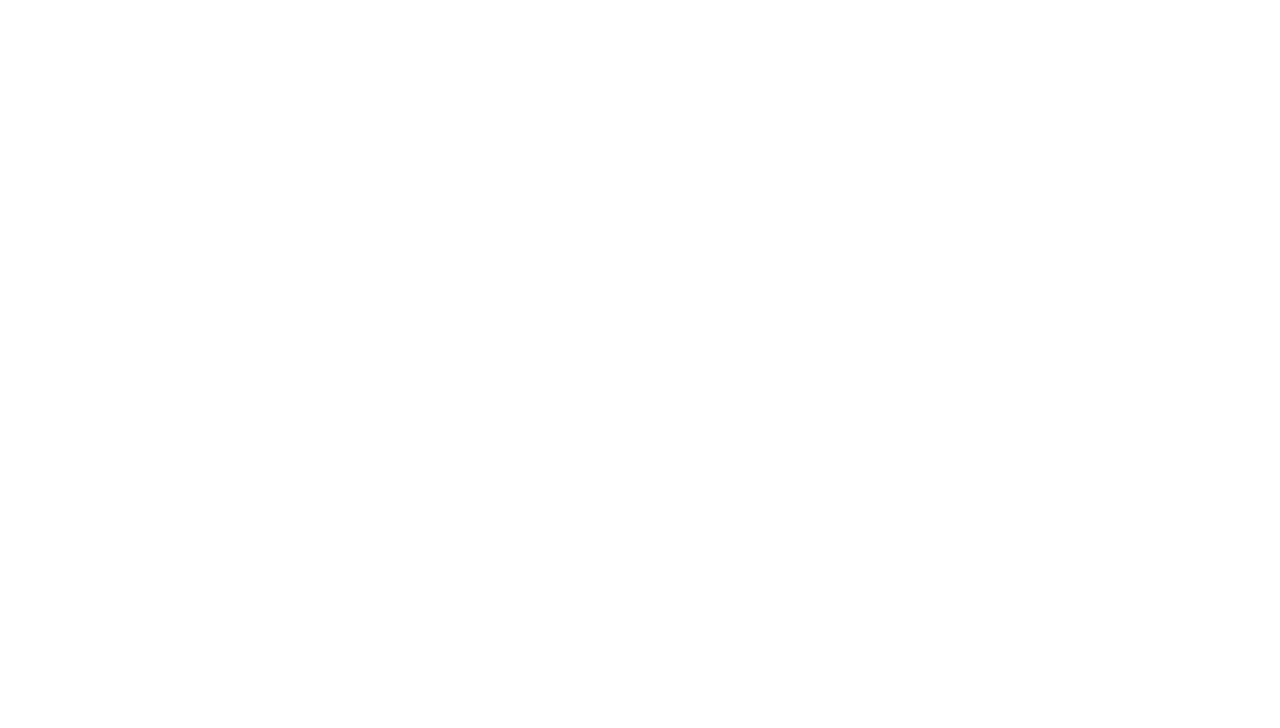
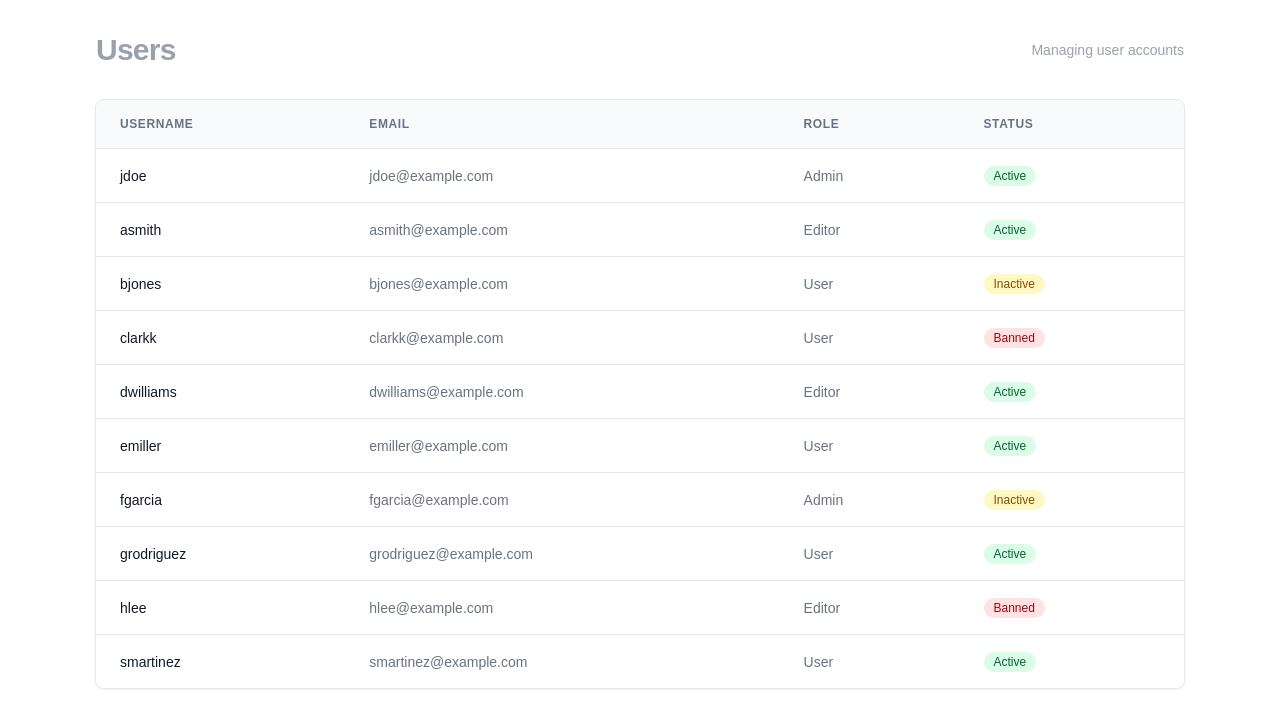
Before and after one commit to pooyasj/practice-ai, a Next.js app: page / in a window 1280 px wide. Shown: the top 728 px of the page. Built offline with nearby package versions, Linux system fonts and the light colour scheme.

Commit message:
Creating an initial table consisting of 10 users

```diff
--- a/app/page.tsx
+++ b/app/page.tsx
@@ -1,11 +1,17 @@
 import React from 'react';
+import { UsersTable } from '@/components/UsersTable';
 
-const page = () => {
-    return (
-        <div>
+const UsersPage = () => {
+  return (
+    <div className="max-w-6xl mx-auto p-8">
+      <div className="flex items-center justify-between mb-8">
+        <h1 className="text-3xl font-bold text-gray-400 tracking-tight">Users</h1>
+        <p className="text-sm text-gray-400">Managing user accounts</p>
+      </div>
 
-        </div>
-    );
+      <UsersTable />
+    </div>
+  );
 };
 
-export default page;
+export default UsersPage;
--- /dev/null
+++ b/components/UsersTable.tsx
@@ -0,0 +1,63 @@
+import React from 'react';
+import fs from 'fs/promises';
+import path from 'path';
+
+interface User {
+  username: string;
+  email: string;
+  role: 'admin' | 'editor' | 'user';
+  status: 'active' | 'inactive' | 'banned';
+}
+
+export const UsersTable = async () => {
+  const filePath = path.join(process.cwd(), 'data.json');
+  const jsonData = await fs.readFile(filePath, 'utf-8');
+  const users: User[] = JSON.parse(jsonData);
+
+  return (
+    <div className="overflow-hidden bg-white shadow-sm ring-1 ring-gray-200 sm:rounded-lg">
+      <table className="min-w-full divide-y divide-gray-200">
+        <thead className="bg-gray-50">
+          <tr>
+            <th scope="col" className="px-6 py-4 text-left text-xs font-semibold uppercase tracking-wider text-gray-500">
+              Username
+            </th>
+            <th scope="col" className="px-6 py-4 text-left text-xs font-semibold uppercase tracking-wider text-gray-500">
+              Email
+            </th>
+            <th scope="col" className="px-6 py-4 text-left text-xs font-semibold uppercase tracking-wider text-gray-500">
+              Role
+            </th>
+            <th scope="col" className="px-6 py-4 text-left text-xs font-semibold uppercase tracking-wider text-gray-500">
+              Status
+            </th>
+          </tr>
+        </thead>
+        <tbody className="divide-y divide-gray-200 bg-white">
+          {users.map((user) => (
+            <tr key={user.username} className="hover:bg-gray-50 transition-colors duration-150">
+              <td className="whitespace-nowrap px-6 py-4 text-sm font-medium text-gray-900">
+                {user.username}
+              </td>
+              <td className="whitespace-nowrap px-6 py-4 text-sm text-gray-500">
+                {user.email}
+              </td>
+              <td className="whitespace-nowrap px-6 py-4 text-sm text-gray-500">
+                <span className="capitalize">{user.role}</span>
+              </td>
+              <td className="whitespace-nowrap px-6 py-4 text-sm">
+                <span className={`inline-flex items-center rounded-full px-2.5 py-0.5 text-xs font-medium capitalize ${
+                  user.status === 'active' ? 'bg-green-100 text-green-800' :
+                  user.status === 'inactive' ? 'bg-yellow-100 text-yellow-800' :
+                  'bg-red-100 text-red-800'
+                }`}>
+                  {user.status}
+                </span>
+              </td>
+            </tr>
+          ))}
+        </tbody>
+      </table>
+    </div>
+  );
+};
--- /dev/null
+++ b/data.json
@@ -0,0 +1,62 @@
+[
+  {
+    "username": "jdoe",
+    "email": "jdoe@example.com",
+    "role": "admin",
+    "status": "active"
+  },
+  {
+    "username": "asmith",
+    "email": "asmith@example.com",
+    "role": "editor",
+    "status": "active"
+  },
+  {
+    "username": "bjones",
+    "email": "bjones@example.com",
+    "role": "user",
+    "status": "inactive"
+  },
+  {
+    "username": "clarkk",
+    "email": "clarkk@example.com",
+    "role": "user",
+    "status": "banned"
+  },
+  {
+    "username": "dwilliams",
+    "email": "dwilliams@example.com",
+    "role": "editor",
+    "status": "active"
+  },
+  {
+    "username": "emiller",
+    "email": "emiller@example.com",
+    "role": "user",
+    "status": "active"
+  },
+  {
+    "username": "fgarcia",
+    "email": "fgarcia@example.com",
+    "role": "admin",
+    "status": "inactive"
+  },
+  {
+    "username": "grodriguez",
+    "email": "grodriguez@example.com",
+    "role": "user",
+    "status": "active"
+  },
+  {
+    "username": "hlee",
+    "email": "hlee@example.com",
+    "role": "editor",
+    "status": "banned"
+  },
+  {
+    "username": "smartinez",
+    "email": "smartinez@example.com",
+    "role": "user",
+    "status": "active"
+  }
+]
--- a/package.json
+++ b/package.json
@@ -6,7 +6,9 @@
     "dev": "next dev",
     "build": "next build",
     "start": "next start",
-    "lint": "eslint"
+    "lint": "eslint",
+    "sync-guideline": "node scripts/sync-guideline.mjs",
+    "check-guideline": "node scripts/sync-guideline.mjs --check"
   },
   "dependencies": {
     "next": "16.1.6",
```
Also changed, not shown: scripts/sync-guideline.mjs (added, +131 -0 lines), 1 other file (tests, documents, lock files or other folders).
